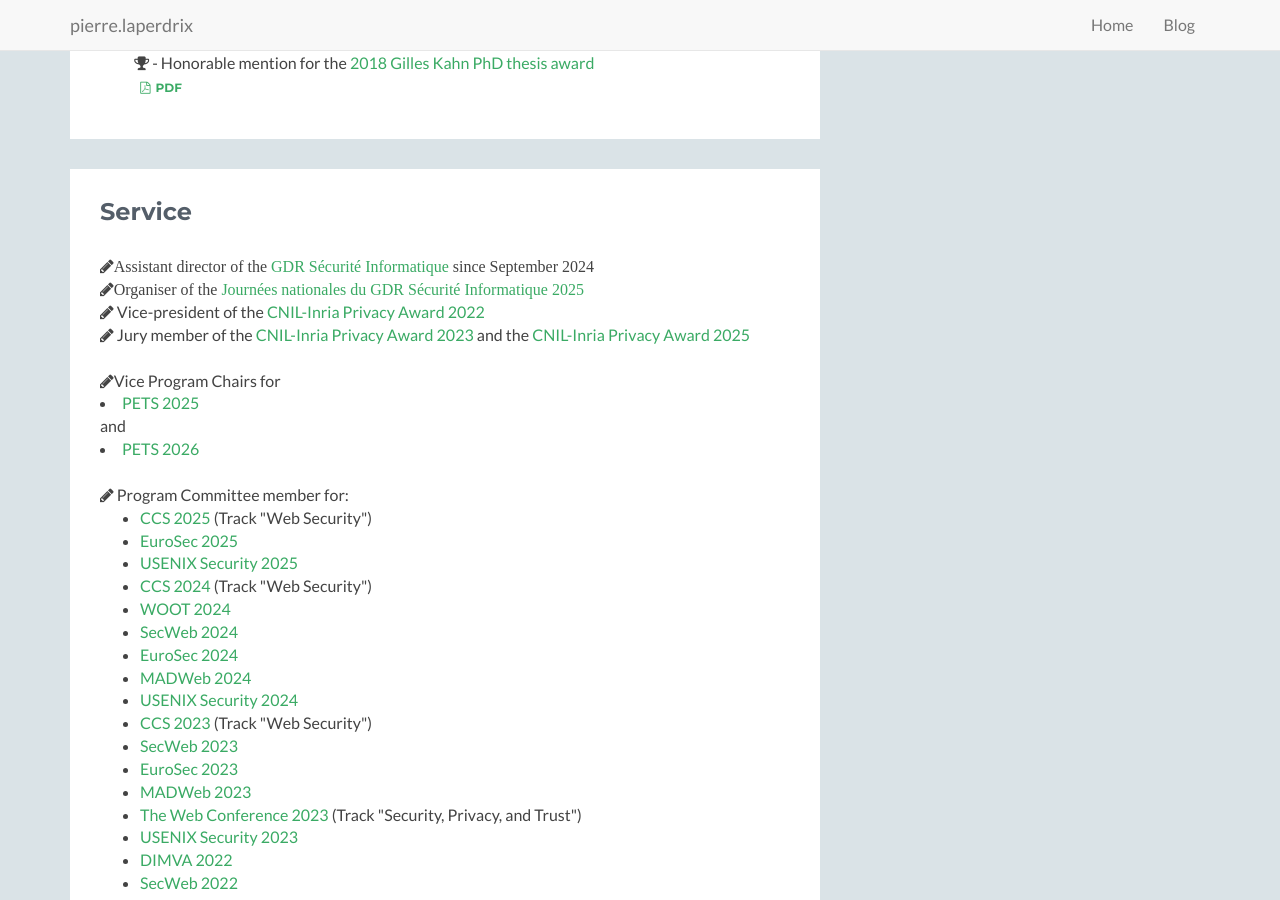
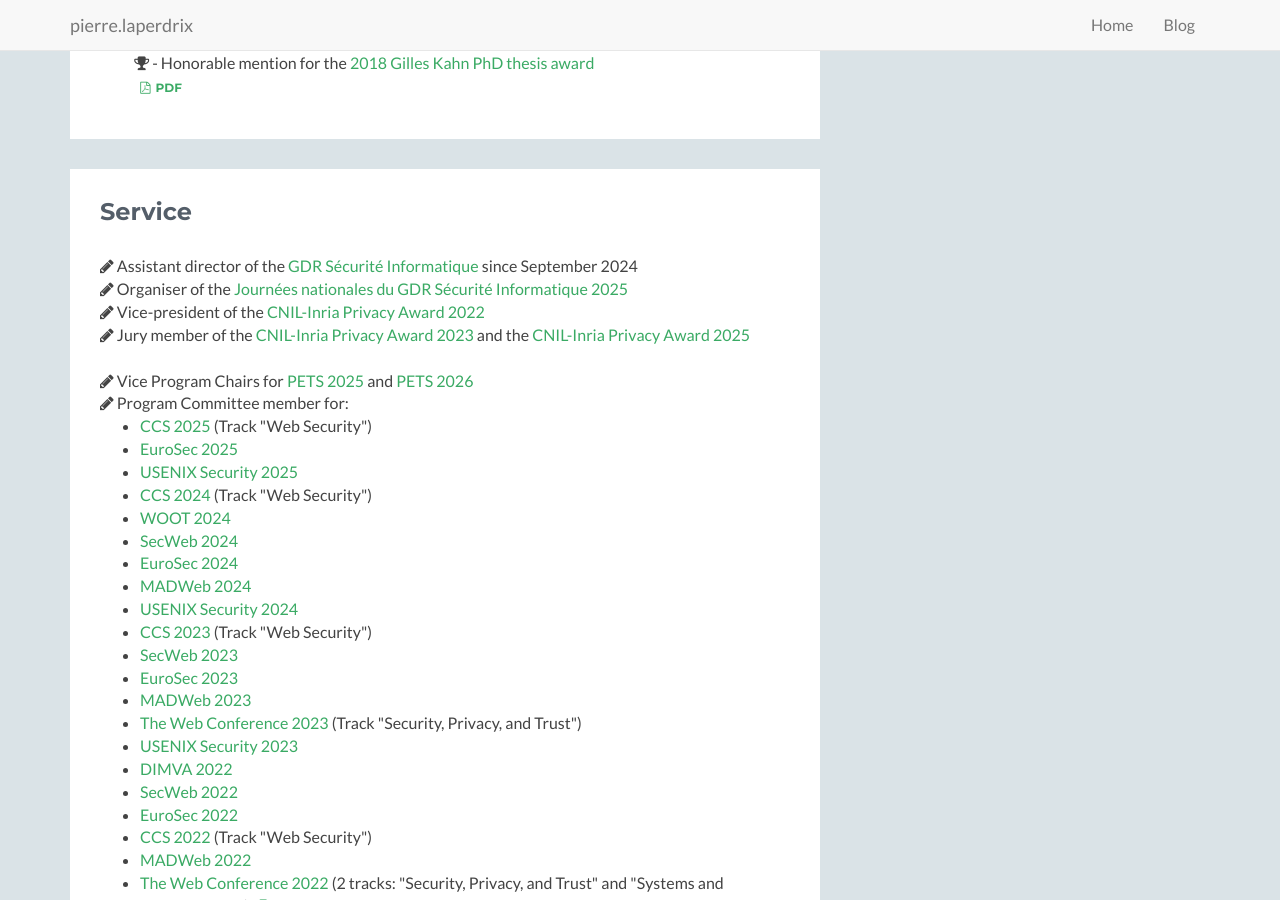
Before and after one commit to plaperdr/plaperdr.github.io, a Jekyll site: the page built from index.html, in a window 1280 px wide and 900 px high, scrolled down 5708 px. Built offline with Jekyll 4.4.1, drawn with Linux system fonts in a browser that asks for light colours.

Commit message:
Updating site

```diff
--- a/index.html
+++ b/index.html
@@ -399,16 +399,16 @@
                 <div class="section-inner">
                     <h2 class="heading">Service</h2>
                     <div class="content">
-                        <i class="fa fa-pencil">Assistant director of the <a href="https://gdr-securite.irisa.fr/en/gdr-securite-informatique-en/" target="_blank">GDR Sécurité Informatique</a> since September 2024</i>
+                        <i class="fa fa-pencil"></i> Assistant director of the <a href="https://gdr-securite.irisa.fr/en/gdr-securite-informatique-en/" target="_blank">GDR Sécurité Informatique</a> since September 2024</i>
                         <br>
-                        <i class="fa fa-pencil">Organiser of the <a href="https://gdr-secu-jn2025.sciencesconf.org/" target="_blank">Journées nationales du GDR Sécurité Informatique 2025</a></i>
+                        <i class="fa fa-pencil"></i> Organiser of the <a href="https://gdr-secu-jn2025.sciencesconf.org/" target="_blank">Journées nationales du GDR Sécurité Informatique 2025</a></i>
                         <br>
                         <i class="fa fa-pencil"></i> Vice-president of the <a href="https://www.cnil.fr/en/launch-7th-edition-cnil-inria-privacy-award" target="_blank">CNIL-Inria Privacy Award 2022</a>
                         <br>
                         <i class="fa fa-pencil"></i> Jury member of the <a href="https://www.cnil.fr/en/launch-8th-edition-cnil-inria-privacy-award" target="_blank">CNIL-Inria Privacy Award 2023</a> and
                         the <a href="https://www.cnil.fr/en/launch-9th-edition-cnil-inria-privacy-awardw" target="_blank">CNIL-Inria Privacy Award 2025</a><br>
                         <br>
-                        <i class="fa fa-pencil"></i>Vice Program Chairs for <li><a href="https://petsymposium.org/cfp25.php" target="_blank">PETS 2025</a></li> and <li><a href="https://petsymposium.org/cfp26.php" target="_blank">PETS 2026</a></li>
+                        <i class="fa fa-pencil"></i> Vice Program Chairs for <a href="https://petsymposium.org/cfp25.php" target="_blank">PETS 2025</a> and <a href="https://petsymposium.org/cfp26.php" target="_blank">PETS 2026</a>
                         <br>
                         <i class="fa fa-pencil"></i> Program Committee member for:
                         <ul><li><a href="https://www.sigsac.org/ccs/CCS2025/" target="_blank">CCS 2025</a> (Track "Web Security")</li>
```
